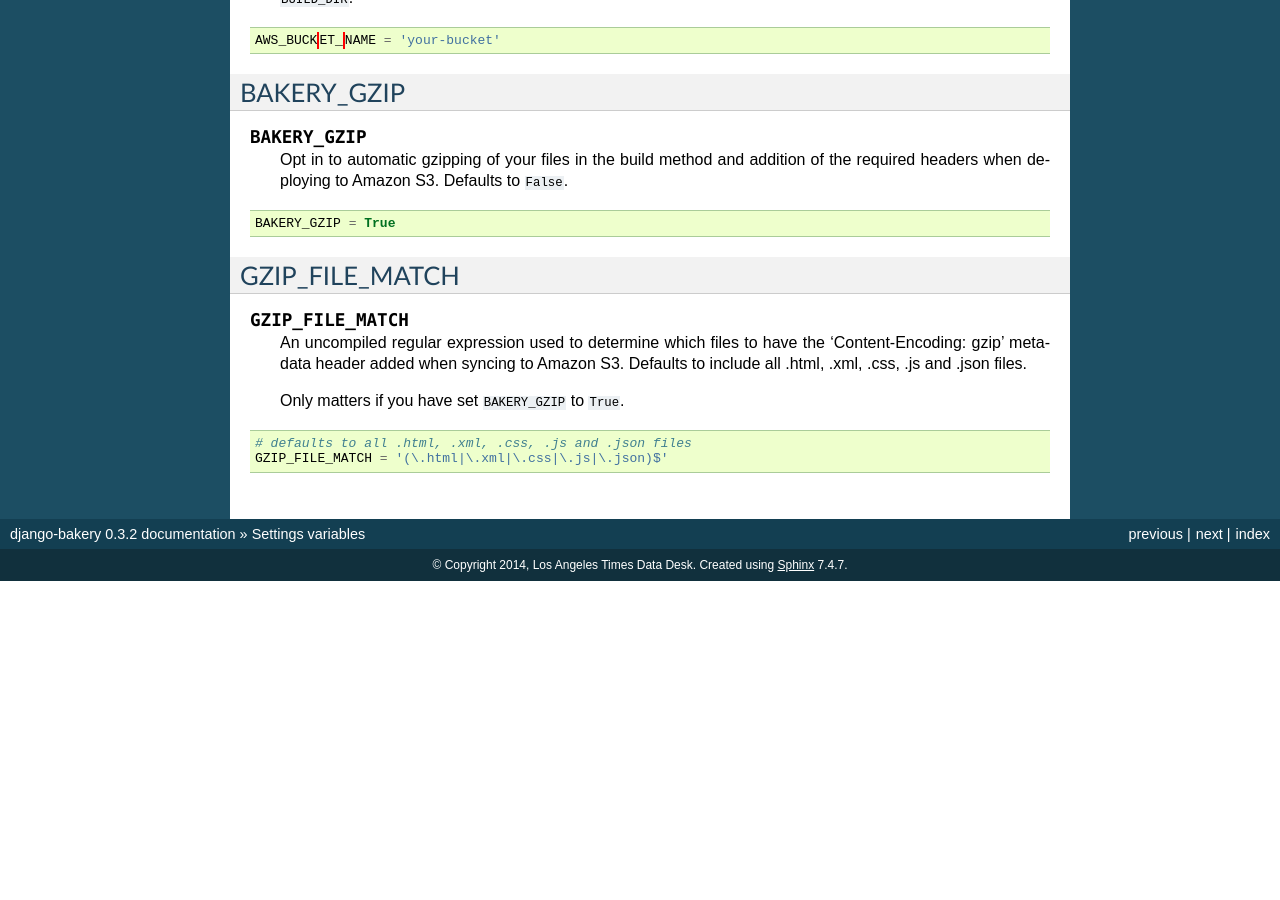
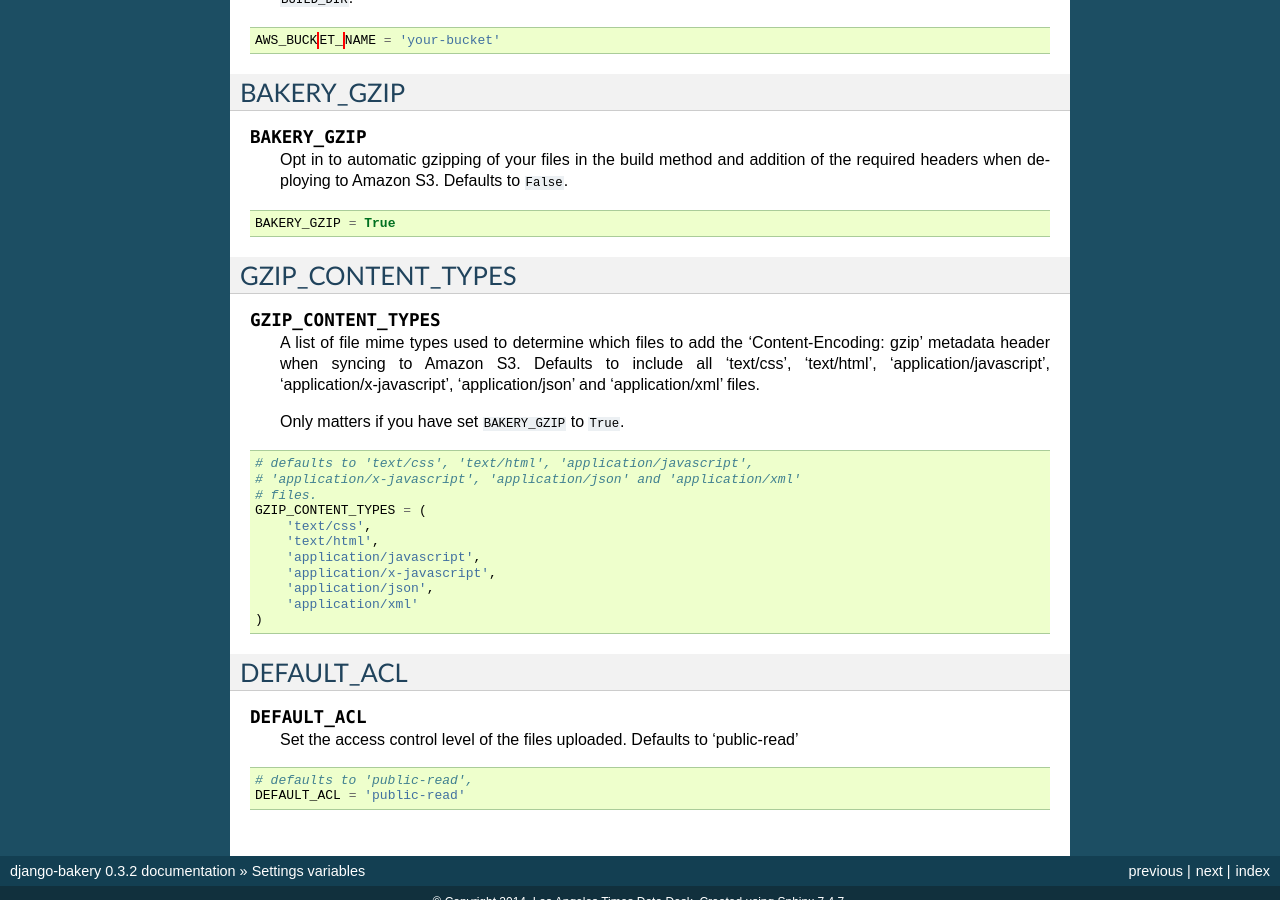
Before and after one commit to Sibizwan5/django-bakery, a Sphinx documentation site: the page built from docs/settingsvariables.rst, in a window 1280 px wide and 900 px high, scrolled down 707 px. Built offline with Sphinx 7.4.7, drawn with Linux system fonts in a browser that asks for light colours; before the commit the page ends 1288 px from its top, so only the background shows below that; some of the changed text lies outside the part shown.

Commit message:
documentation, and adding conditional for if gzip is turned off in publish

```diff
--- a/docs/settingsvariables.rst
+++ b/docs/settingsvariables.rst
@@ -57,18 +57,40 @@ BAKERY_GZIP
 
     BAKERY_GZIP = True
 
-GZIP_FILE_MATCH
+GZIP_CONTENT_TYPES
 ---------------
 
-.. envvar:: GZIP_FILE_MATCH
+.. envvar:: GZIP_CONTENT_TYPES
 
-    An uncompiled regular expression used to determine which files to have the
-    'Content-Encoding: gzip' metadata header added when syncing to Amazon S3.
-    Defaults to include all .html, .xml, .css, .js and .json files.
+    A list of file mime types used to determine which files to add the
+    'Content-Encoding: gzip' metadata header when syncing to Amazon S3.
+    Defaults to include all 'text/css', 'text/html', 'application/javascript',
+    'application/x-javascript', 'application/json' and 'application/xml'
+    files.
 
     Only matters if you have set ``BAKERY_GZIP`` to ``True``.
 
 .. code-block:: python
 
-    # defaults to all .html, .xml, .css, .js and .json files
-    GZIP_FILE_MATCH = '(\.html|\.xml|\.css|\.js|\.json)$'
+    # defaults to 'text/css', 'text/html', 'application/javascript',
+    # 'application/x-javascript', 'application/json' and 'application/xml'
+    # files.
+    GZIP_CONTENT_TYPES = (
+        'text/css',
+        'text/html',
+        'application/javascript',
+        'application/x-javascript',
+        'application/json',
+        'application/xml'
+    )
+
+DEFAULT_ACL
+---------------
+.. envvar:: DEFAULT_ACL
+
+    Set the access control level of the files uploaded. Defaults to 'public-read'
+
+.. code-block:: python
+
+    # defaults to 'public-read',
+    DEFAULT_ACL = 'public-read'
```
Also changed, not shown: 1 other file.
